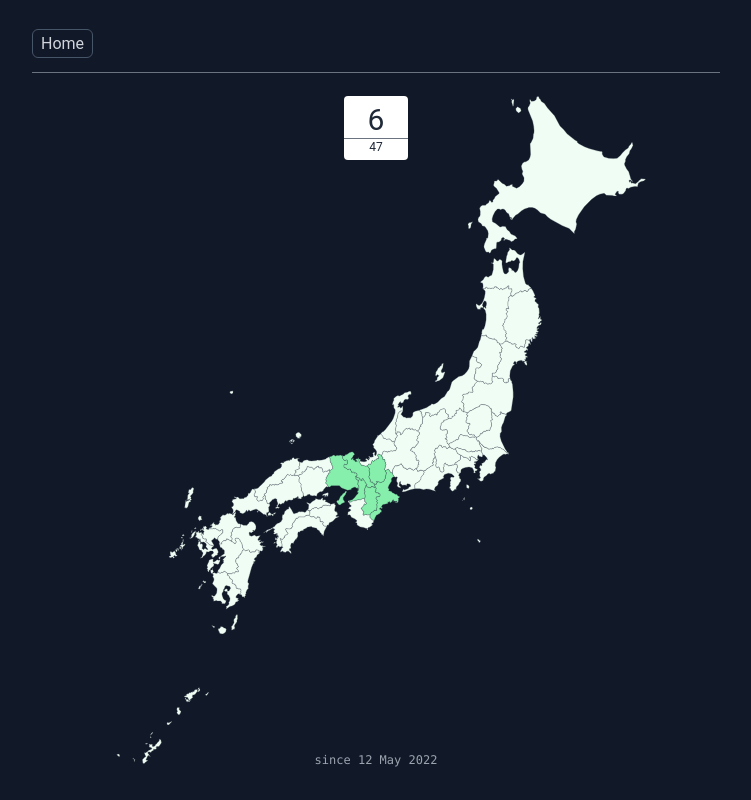
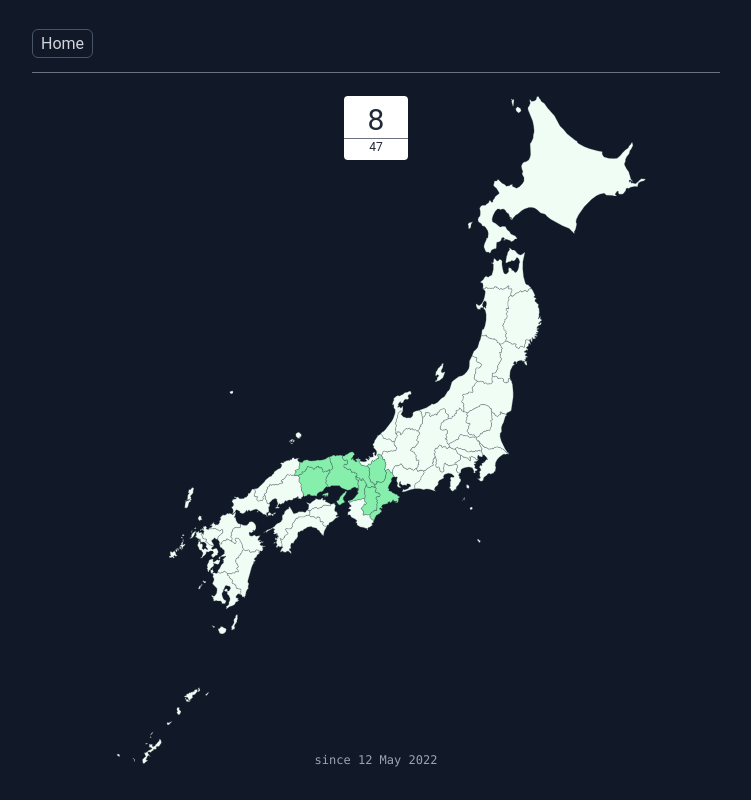
Before and after one commit to itzmeowww/thnsnkmd, an Astro site: page /japan in a window 1280 px wide. Shown: the whole page, without its empty margins (264-1015 px from the left). Built offline with nearby package versions, Linux system fonts and the light colour scheme; Astro itself is replaced by a stand-in of ours.

Commit message:
add prefectures

```diff
--- a/src/pages/japan.astro
+++ b/src/pages/japan.astro
@@ -9,6 +9,8 @@ const prefectures: Prefecture[] = [
   "Kyoto",
   "Mie",
   "Shiga",
+  "Tottori",
+  "Okayama",
 ];
 ---
 
```
